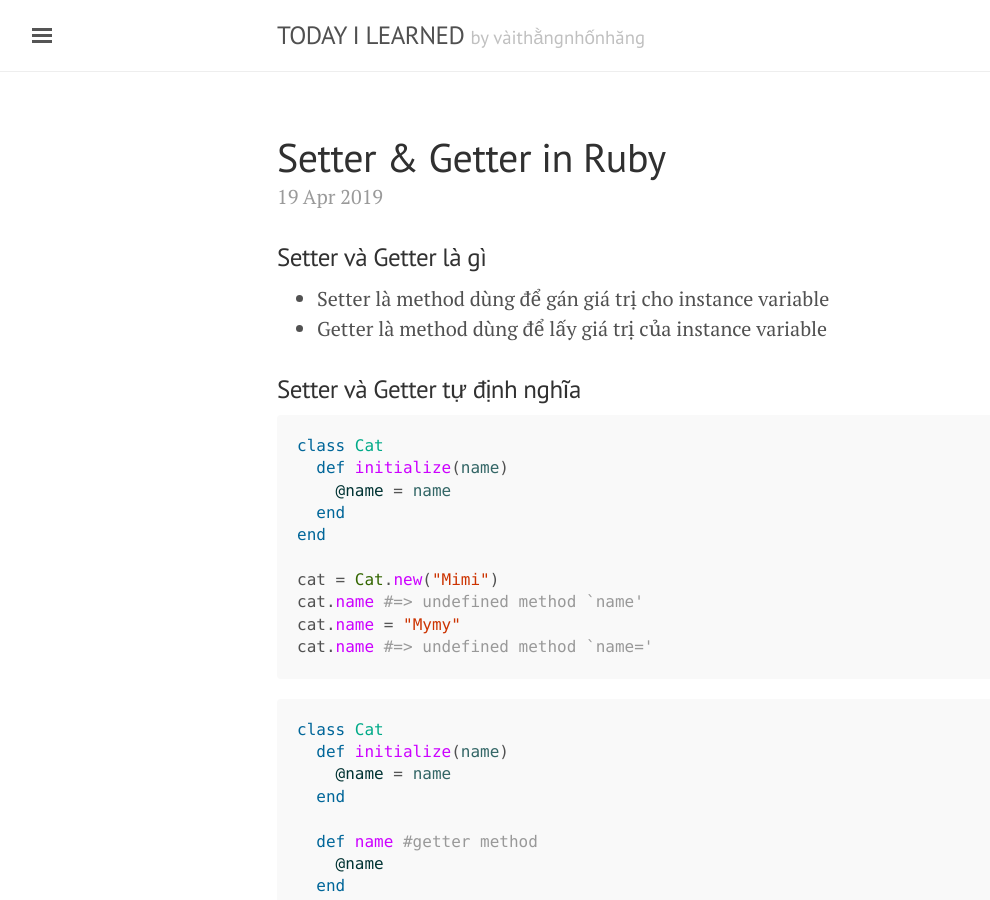
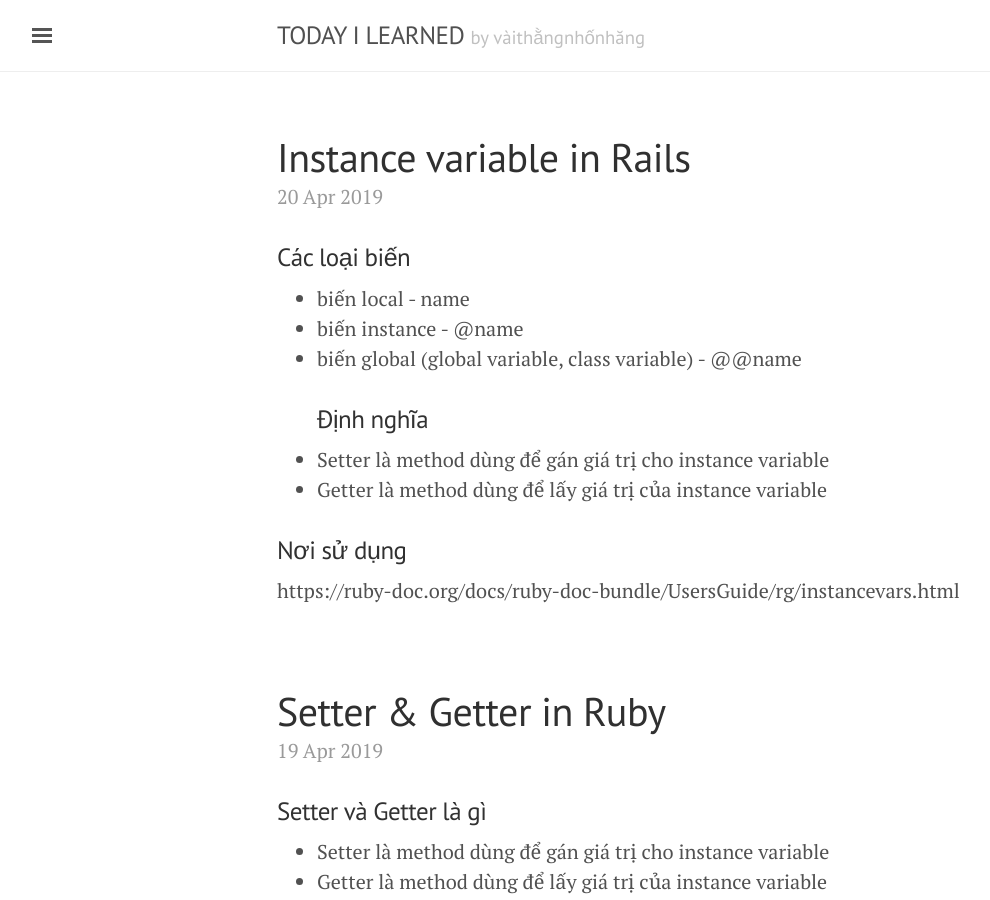
Before and after one commit to tuanminh20/til, a Jekyll site: the page built from index.html, in a window 1280 px wide and 900 px high. Shown: the whole window, without its empty margins (3-993 px from the left). Built offline with Jekyll 4.4.1, drawn with Linux system fonts in a browser that asks for light colours; the list of posts is cut into pages by our own code.

Commit message:
Instance variable in Rails

```diff
--- /dev/null
+++ b/_posts/2019-04-20-instance-variable.md
@@ -0,0 +1,15 @@
+---
+layout: post
+title: Instance variable in Rails
+---
+
+### Các loại biến
+- biến local - name
+- biến instance - @name
+- biến global (global variable, class variable) - @@name
+### Định nghĩa
+- Setter là method dùng để gán giá trị cho instance variable
+- Getter là method dùng để lấy giá trị của instance variable
+
+### Nơi sử dụng
+https://ruby-doc.org/docs/ruby-doc-bundle/UsersGuide/rg/instancevars.html
```
Also changed, not shown: todo.md (+12 -0 lines).
